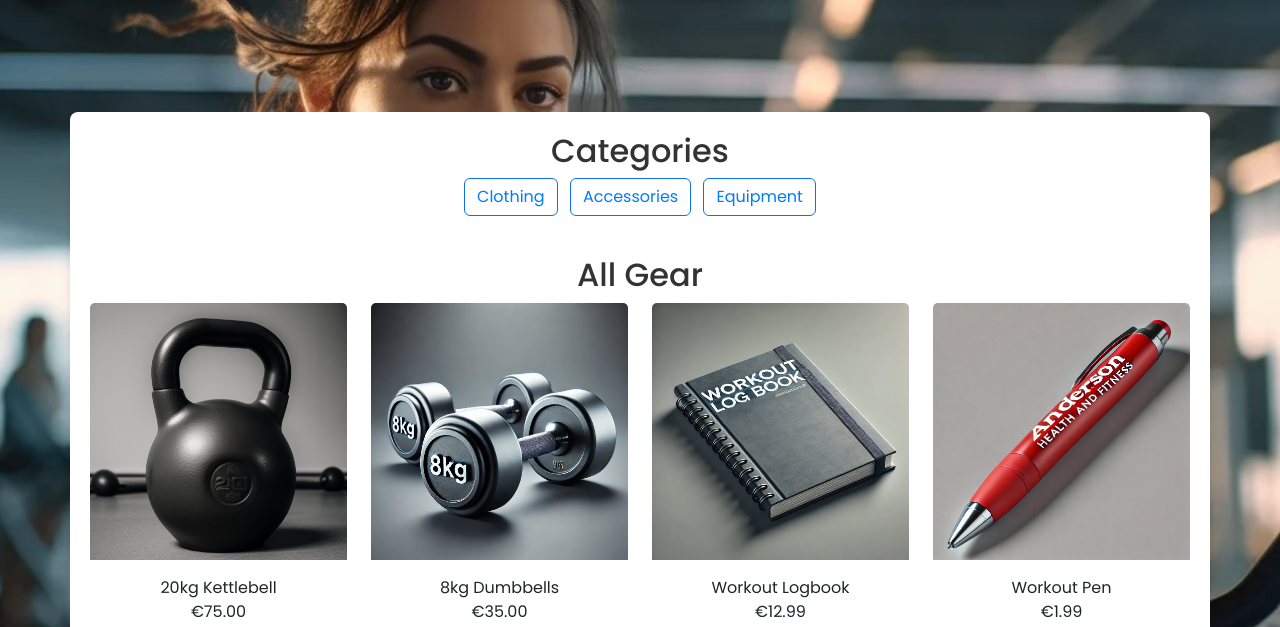
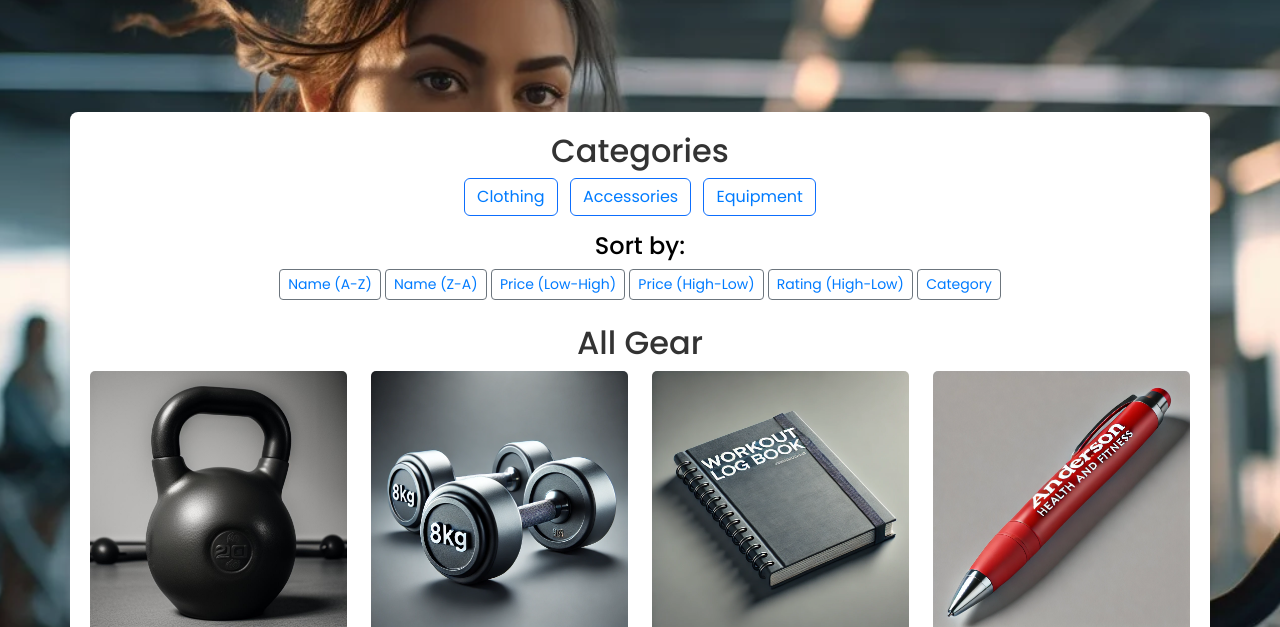
Before and after one commit to 010001000100000101000001/anderson_health_fitness, a Django app: page /gear/ in a window 1280 px wide. Shown: the part 102-729 px from the top of the page. Run offline with Django 5.2, Linux system fonts and the light colour scheme; data comes from the database, SQL or seed files in the repository; some libraries are stand-ins or nearby versions.

Commit message:
Add sorting buttons in workout_gear.html for sorting gear items by name, price, rating, and category

```diff
--- a/workout_gear/templates/workout_gear/workout_gear.html
+++ b/workout_gear/templates/workout_gear/workout_gear.html
@@ -29,6 +29,20 @@
         </div>
     </div>
 
+    <!-- Sort By Section -->
+    <div class="row mb-3">
+        <div class="col text-center">
+            <h4>Sort by:</h4>
+            <a href="?sort=name&direction=asc" class="btn btn-outline-secondary btn-sm">Name (A-Z)</a>
+            <a href="?sort=name&direction=desc" class="btn btn-outline-secondary btn-sm">Name (Z-A)</a>
+            <a href="?sort=price&direction=asc" class="btn btn-outline-secondary btn-sm">Price (Low-High)</a>
+            <a href="?sort=price&direction=desc" class="btn btn-outline-secondary btn-sm">Price (High-Low)</a>
+            <a href="?sort=rating&direction=desc" class="btn btn-outline-secondary btn-sm">Rating (High-Low)</a>
+            <a href="?sort=category&direction=asc" class="btn btn-outline-secondary btn-sm">Category</a>
+        </div>
+    </div>
+
+    <!-- All Gear Section -->
     <div class="row mt-4">
         <div class="col text-center">
             <h2>All Gear</h2>
```
